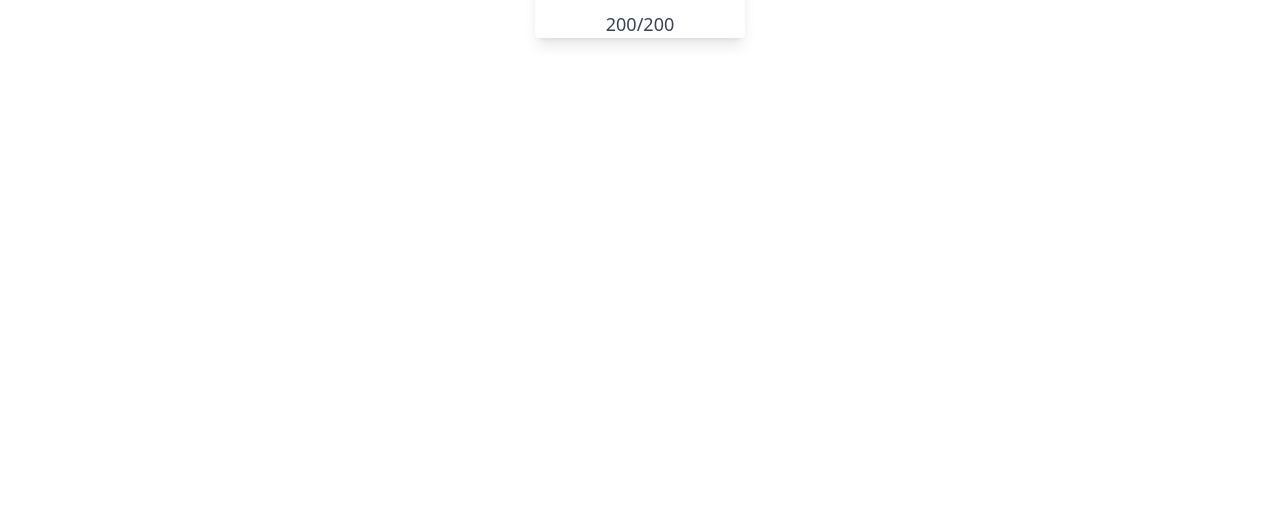
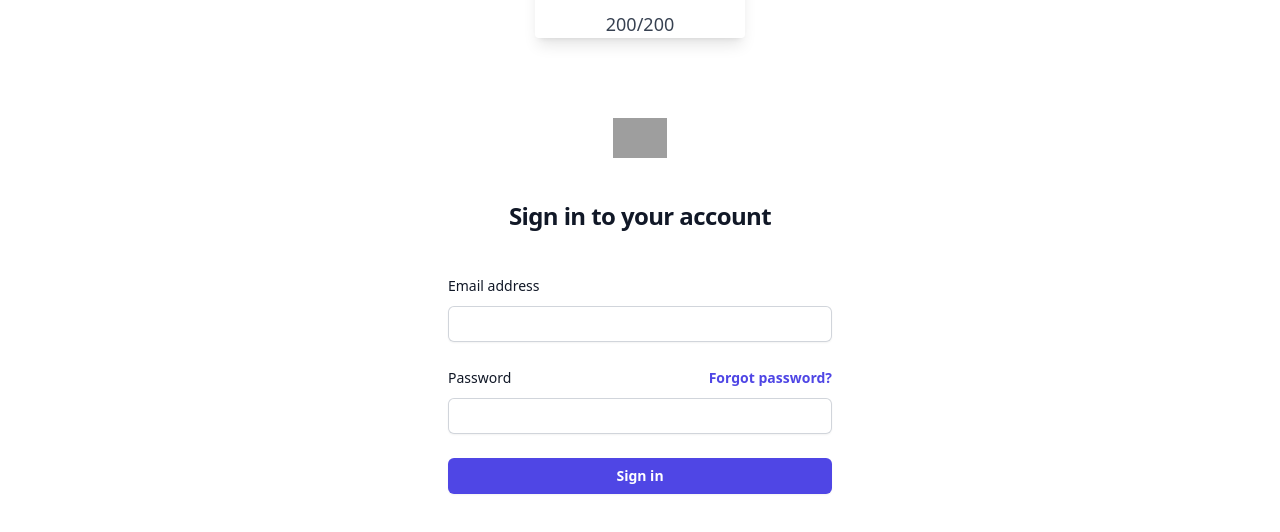
Before and after one commit to CodebyMaganga/HR_SYSTEM_FRONTEND, a React (Vite) app: page / in a window 1280 px wide. Shown: the part 250-782 px from the top of the page. Built offline with nearby package versions, Linux system fonts and the light colour scheme; no server answers; grey boxes are pictures that could not be loaded.

Commit message:
Login page added

```diff
--- a/src/App.jsx
+++ b/src/App.jsx
@@ -4,6 +4,7 @@
 import NavBar from "./components/NavBar";
 import Karibu from "./components/Karibu";
 import Card from "./components/Card";
+import Login from "./pages/Login";
 
 
 function App() {
@@ -12,6 +13,8 @@
       <NavBar />
       <Karibu />
       <Card />
+
+      <Login />
     </>
   );
 }
--- /dev/null
+++ b/src/pages/Login.jsx
@@ -0,0 +1,105 @@
+import React, { useState } from "react";
+import { BASE_URL } from "../components/utils";
+
+function Login() {
+
+    const [email, setEmail]= useState("")
+    const [password, setPassword] = useState("")
+
+    const handleSubmit = async (e) => {
+        e.preventDefault();
+
+        try {
+          const response = await fetch((`${BASE_URL}/admin`),{
+            method: "POST",
+            headers: {
+              "Content-Type": "application/json",
+            },
+            body: JSON.stringify({ email, password }),
+          });
+
+          const data = await response.json();
+          console.log(data); // Handle the response data here
+        } catch (error) {
+          console.error("Error during login:", error);
+        }
+      }
+  return (
+    <div className="flex min-h-full flex-1 flex-col justify-center px-6 py-12 lg:px-8">
+      <div className="sm:mx-auto sm:w-full sm:max-w-sm">
+        <img
+          className="mx-auto h-10 w-auto"
+          src="https://tailwindui.com/img/logos/mark.svg?color=indigo&shade=600"
+          alt="Your Company"
+        />
+        <h2 className="mt-10 text-center text-2xl font-bold leading-9 tracking-tight text-gray-900">
+          Sign in to your account
+        </h2>
+      </div>
+
+      <div className="mt-10 sm:mx-auto sm:w-full sm:max-w-sm">
+        <form className="space-y-6" onSubmit={handleSubmit} action="#" method="POST">
+          <div>
+            <label
+              htmlFor="email"
+              className="block text-sm font-medium leading-6 text-gray-900"
+            >
+              Email address
+            </label>
+            <div className="mt-2">
+              <input
+                id="email"
+                name="email"
+                type="email"
+                autoComplete="email"
+                required
+                className="block w-full rounded-md border-0 py-1.5 text-gray-900 shadow-sm ring-1 ring-inset ring-gray-300 placeholder:text-gray-400 focus:ring-2 focus:ring-inset focus:ring-indigo-600 sm:text-sm sm:leading-6"
+              />
+            </div>
+          </div>
+
+          <div>
+            <div className="flex items-center justify-between">
+              <label
+                htmlFor="password"
+                className="block text-sm font-medium leading-6 text-gray-900"
+              >
+                Password
+              </label>
+              <div className="text-sm">
+                <a
+                  href="#"
+                  className="font-semibold text-indigo-600 hover:text-indigo-500"
+                >
+                  Forgot password?
+                </a>
+              </div>
+            </div>
+            <div className="mt-2">
+              <input
+                id="password"
+                name="password"
+                type="password"
+                autoComplete="current-password"
+                required
+                className="block w-full rounded-md border-0 py-1.5 text-gray-900 shadow-sm ring-1 ring-inset ring-gray-300 placeholder:text-gray-400 focus:ring-2 focus:ring-inset focus:ring-indigo-600 sm:text-sm sm:leading-6"
+              />
+            </div>
+          </div>
+
+          <div>
+            <button
+              type="submit"
+              className="flex w-full justify-center rounded-md bg-indigo-600 px-3 py-1.5 text-sm font-semibold leading-6 text-white shadow-sm hover:bg-indigo-500 focus-visible:outline focus-visible:outline-2 focus-visible:outline-offset-2 focus-visible:outline-indigo-600"
+            >
+              Sign in
+            </button>
+          </div>
+        </form>
+
+      </div>
+    </div>
+  );
+}
+
+export default Login;
```
